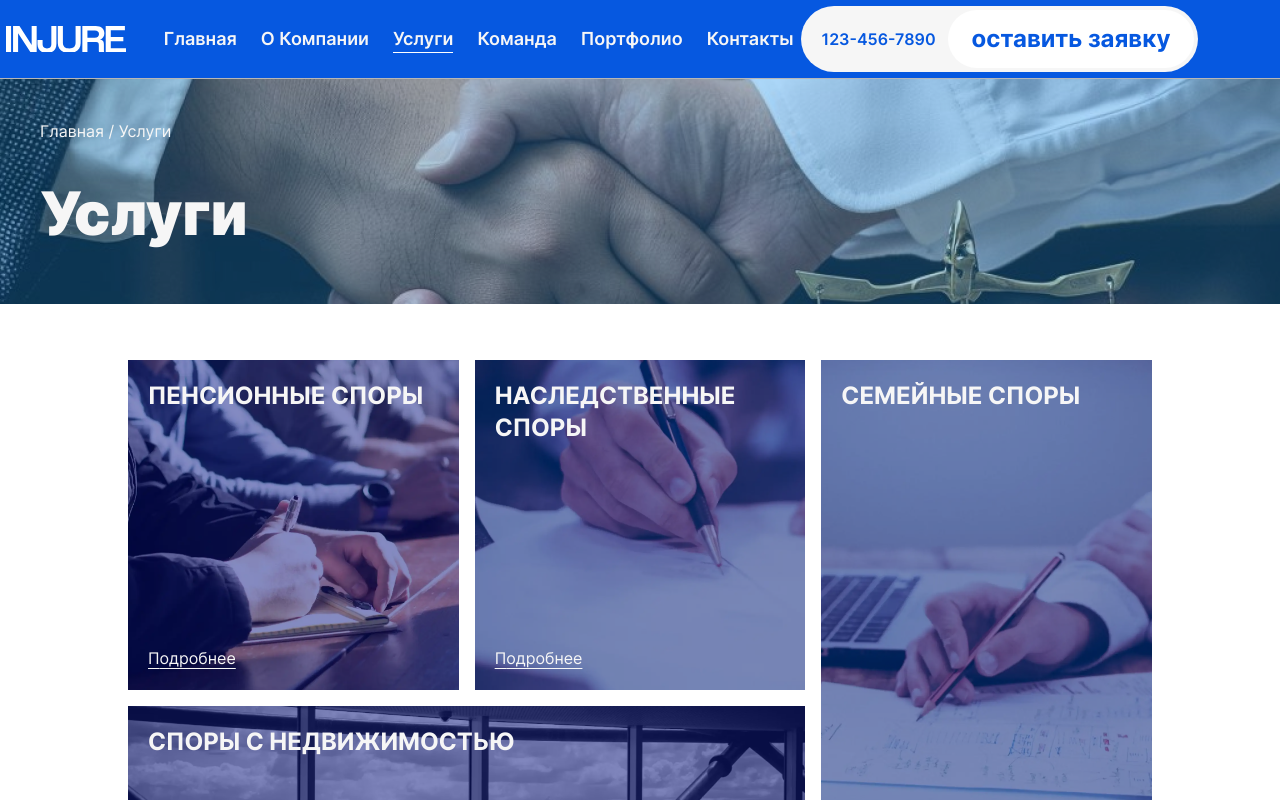
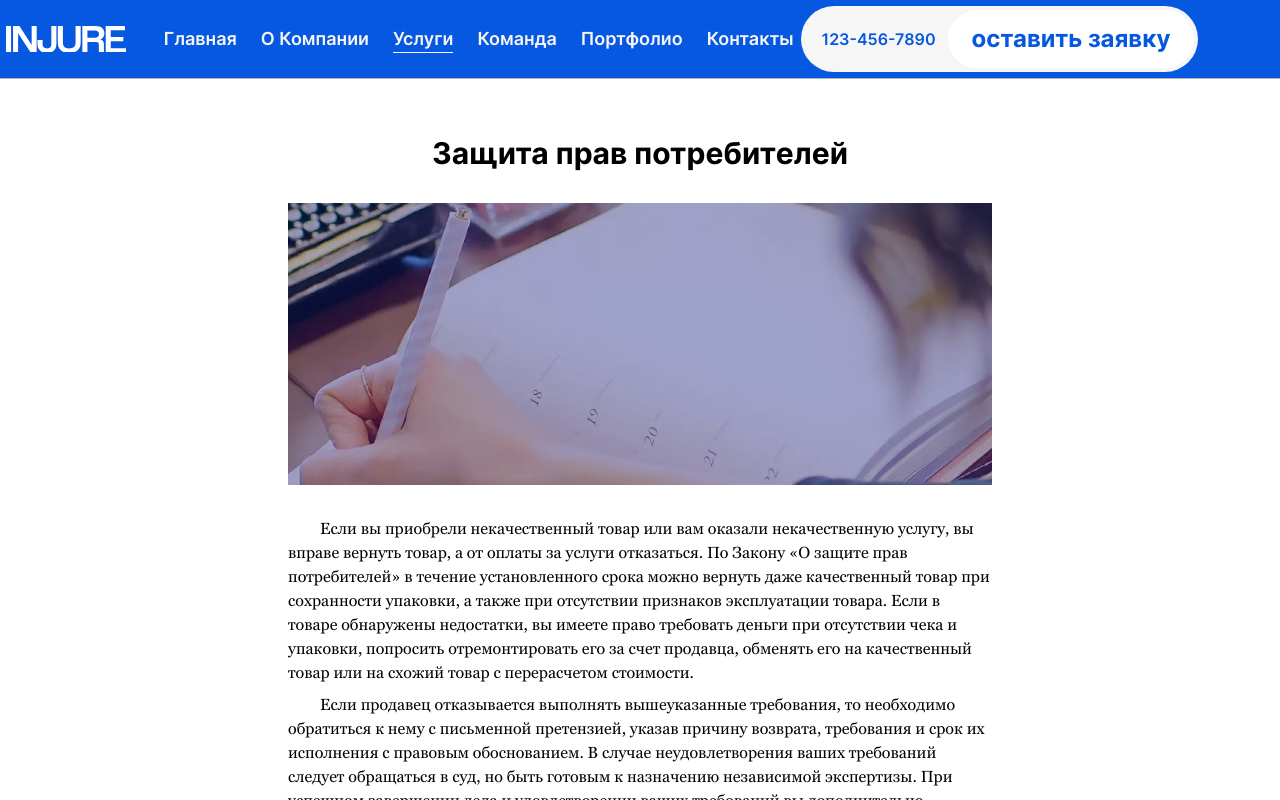
Before and after one commit to RomanTolkachev/injure, a React (Create React App) app: page /services/10571b9f-c805-4d79-bacc-34faaf7f7260 in a window 1280 px wide. Shown: the top 800 px of the page. Built offline with nearby package versions, Linux system fonts and the light colour scheme.

Commit message:
!!!!!!! did no background link

```diff
--- a/src/App.tsx
+++ b/src/App.tsx
@@ -12,6 +12,7 @@ import { Header } from "./components/Header/Header";
 import { Footer } from "./components/Footer";
 import Modal from "./components/Modal/Modal";
 import { ServiceLongRead } from "./components/Modal/serviceLongRead";
+import { ContainerIfNoBackground } from "./pages/ContainerIfNoBackground";
 
 function App(): React.JSX.Element {
   const location = useLocation();
@@ -20,11 +21,11 @@ function App(): React.JSX.Element {
   const isDynamicRoute = location.pathname.startsWith("/services/");
 
   const memoizedLocation = useMemo(() => {
-    if (isDynamicRoute) {
+    if (isDynamicRoute && background) {
       return { ...location, pathname: "/services" };
     }
     return location;
-  }, [isDynamicRoute, location]);
+  }, [background, isDynamicRoute, location]);
 
   const closeModal = useCallback(() => {
     return navigate(-1);
@@ -48,6 +49,12 @@ function App(): React.JSX.Element {
               <Route
                 path="/services"
                 element={<AnimatedPageRouting children={<Services />} />}
+              ></Route>
+              <Route
+                path={"services/:serviceId"}
+                element={
+                  <ContainerIfNoBackground children={<ServiceLongRead />} />
+                }
               />
               <Route
                 path="/team"
--- a/src/components/Modal/serviceLongRead.tsx
+++ b/src/components/Modal/serviceLongRead.tsx
@@ -3,11 +3,15 @@ import { Params, useParams } from "react-router-dom";
 import { services } from "../../services";
 import { ImgCustom } from "../utils/ImgCustom";
 
-export const ServiceLongRead: FunctionComponent = () => {
+interface IProps {
+  className?: string;
+}
+
+export const ServiceLongRead: FunctionComponent<IProps> = ({ className }) => {
   const { serviceId }: Params<string> = useParams();
   const article = services.filter((item) => item.id === serviceId);
   return (
-    <article className={`flex h-fit w-full flex-col px-8`}>
+    <article className={`${className} flex h-fit w-full flex-col px-8`}>
       <div className="h-fit">
         <h4
           className={
--- /dev/null
+++ b/src/pages/ContainerIfNoBackground.tsx
@@ -0,0 +1,13 @@
+import { FunctionComponent, ReactNode } from "react";
+
+interface IProps {
+  children: ReactNode;
+}
+
+export const ContainerIfNoBackground: FunctionComponent<IProps> = ({
+  children,
+}) => {
+  return (
+    <div className={"mx-auto mt-10 max-w-screen-md lg:mt-14"}>{children}</div>
+  );
+};
```
